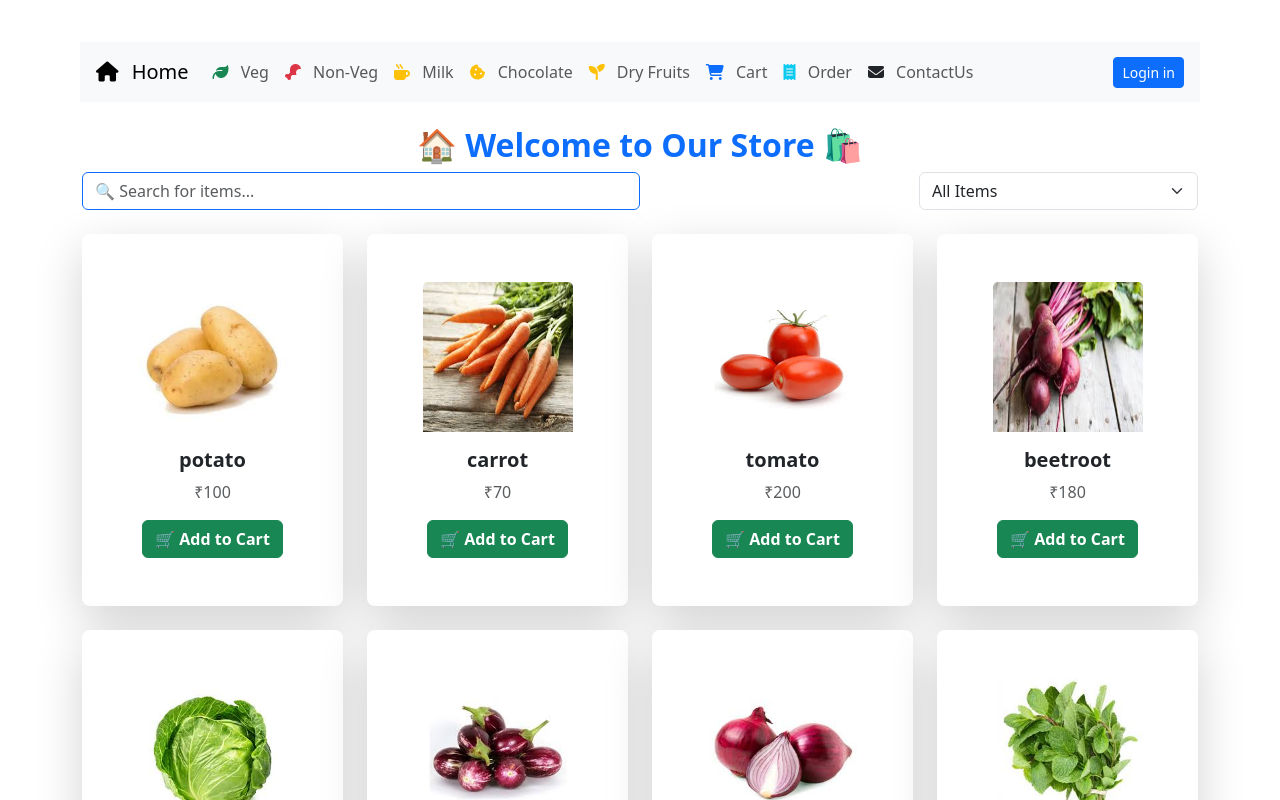
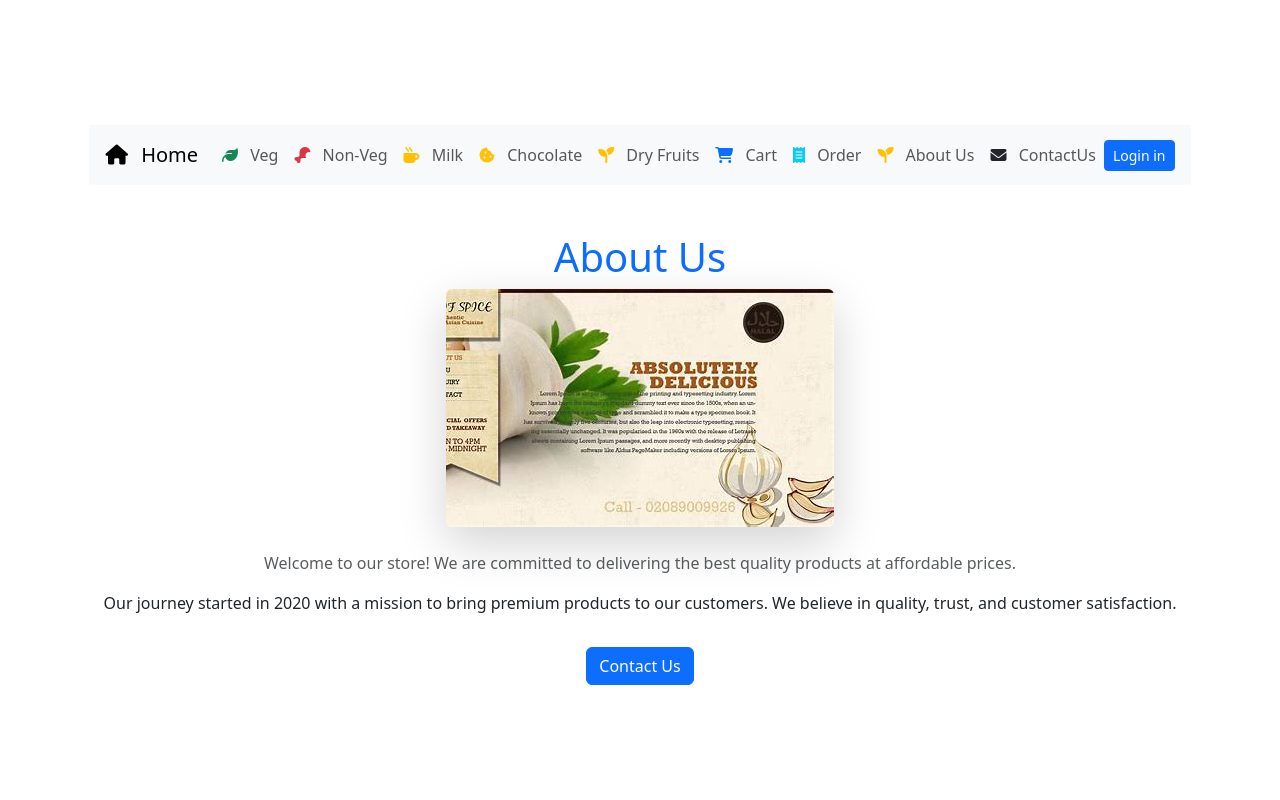
Before and after one commit to shaikmehatajbegam/reactsujji, a React (Vite) app: page /aboutus in a window 1280 px wide. Before the commit this address led to /home. Shown: the top 800 px of the page. Built offline with nearby package versions, Linux system fonts and the light colour scheme.

Commit message:
first commit

```diff
--- /dev/null
+++ b/src/Aboutus.jsx
@@ -0,0 +1,37 @@
+import { useNavigate } from "react-router-dom";
+
+function AboutUs() {
+  const navigate = useNavigate();
+
+  return (
+    <div className="container mt-5 text-center">
+      <h1 className="text-primary">About Us</h1>
+
+      {/* About Us Image */}
+      <img
+        src="About.jpg"  // Image is in the public folder
+        alt="About Us"
+        className="img-fluid rounded shadow-lg mb-4"
+        style={{ maxWidth: "100%", height: "auto" }}
+      />
+
+      <p className="text-muted">
+        Welcome to our store! We are committed to delivering the best quality products at affordable prices.
+      </p>
+      <p>
+        Our journey started in 2020 with a mission to bring premium products to our customers.
+        We believe in quality, trust, and customer satisfaction.
+      </p>
+
+      {/* Navigate to Contact Us Page */}
+      <button
+        className="btn btn-primary mt-3"
+        onClick={() => navigate("/ContactUs")}
+      >
+        Contact Us
+      </button>
+    </div>
+  );
+}
+
+export default AboutUs;
--- a/src/App.jsx
+++ b/src/App.jsx
@@ -13,10 +13,12 @@ import Order from "./Order";
 
 import Chocolate from "./Chocolate";
 import "./App.css";
+import AboutUs from "./Aboutus";
 import Contactus from "./Contactus";
 import Dryfruits from "./Dryfruits";
 import Notfound from "./Notfound";
 import Login from "./Login";
+
 
 
 function App() {
@@ -59,7 +61,9 @@ function App() {
             <i className="fa-solid fa-receipt me-2 text-info"></i> Order
           </Link>
 
-
+          <Link to="/aboutus" className="nav-link">
+  <i className="fa-solid fa-seedling me-2 text-warning"></i> About Us
+</Link>
 
           <Link to="/contactus" className="nav-link">
             <i className="fa-solid fa-envelope me-2 text-dark"></i> ContactUs
@@ -90,6 +94,7 @@ function App() {
         <Route path="/dryfruits" element={<Dryfruits />} />
         <Route path="/cart" element={<Cart />} />
         <Route path="/order" element={<Order />} />
+        <Route path="/aboutus" element={<AboutUs/>} />
         <Route path="/contactus" element={<Contactus/>} />
         <Route path="/login" element={<Login />} />
         <Route path="*" element={<Notfound />} />
```
Also changed, not shown: public/About.jpg (renamed from public/aboutus.jpg).
